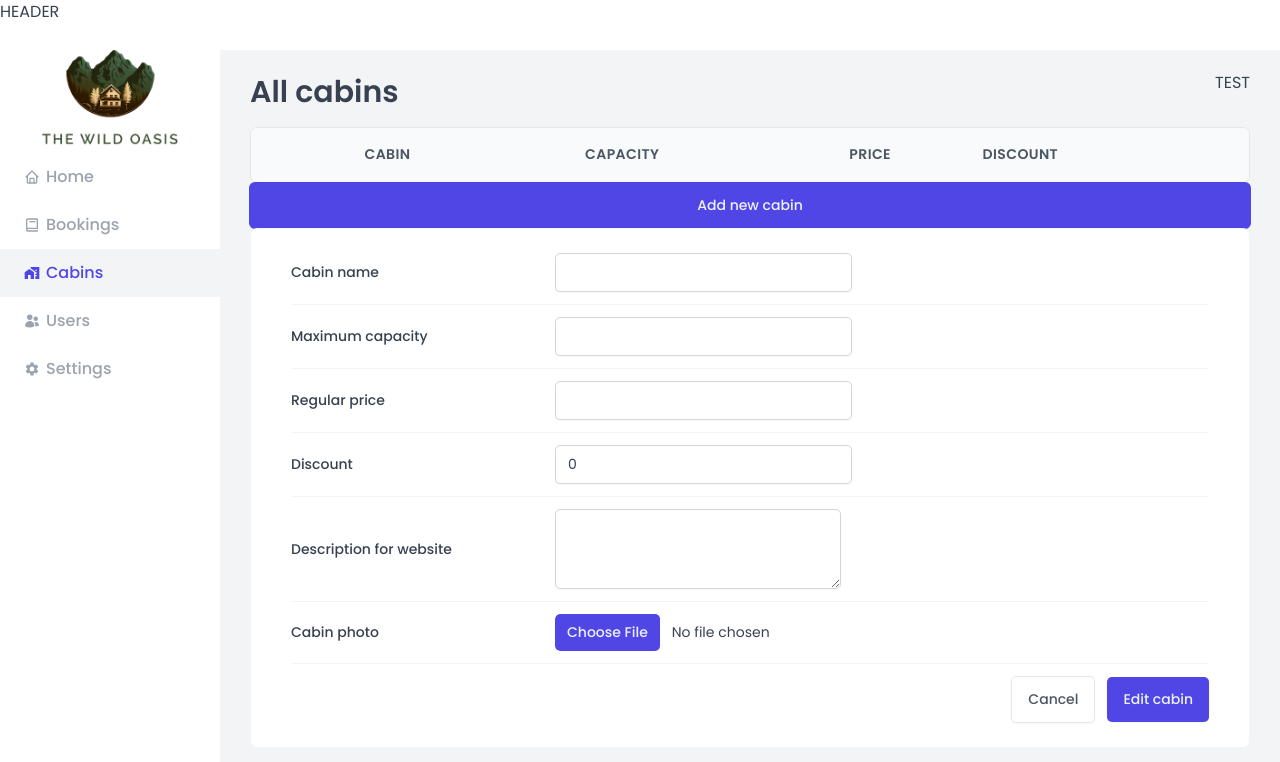
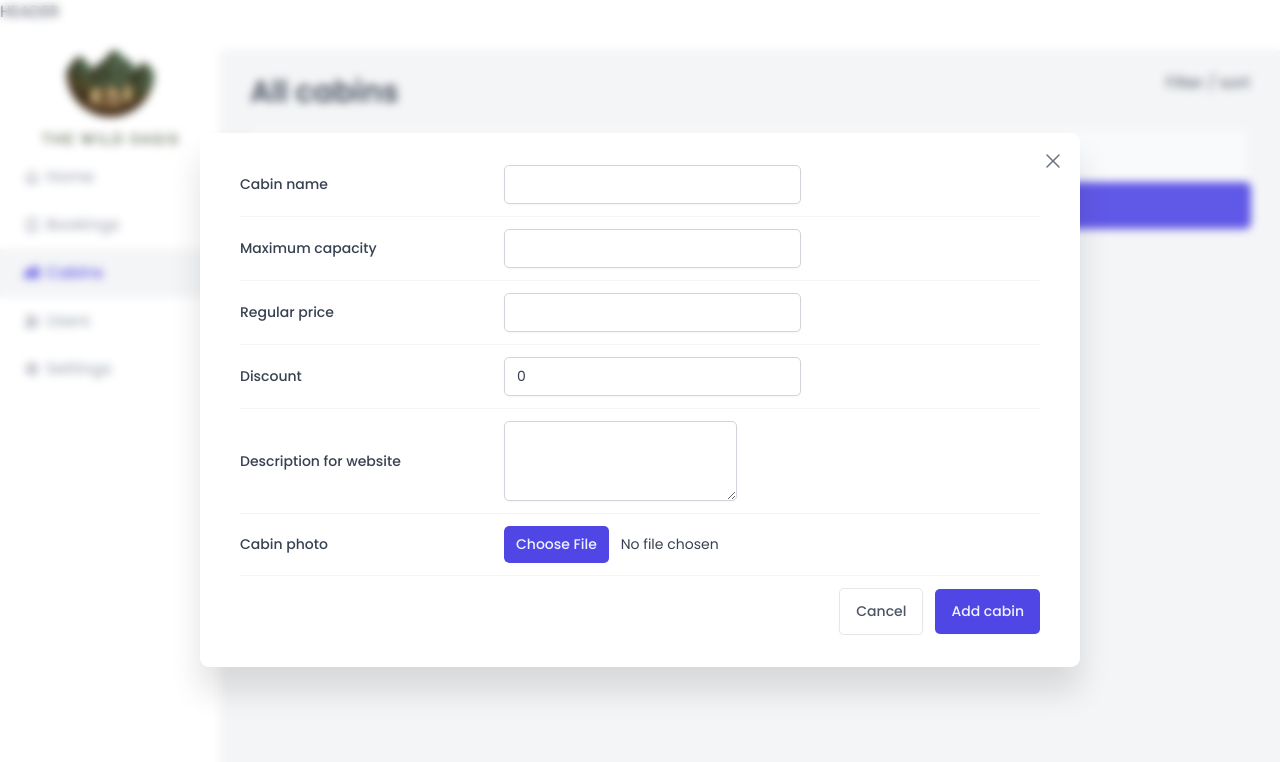
Before and after one commit to Damarwendha/the-wild-oasis, a React (Vite) app: page /cabins in a window 1280 px wide. Both pictures are taken after a click on the button "Add new cabin". Shown: the top 762 px of the page. Built offline with nearby package versions, Linux system fonts and the light colour scheme; no server answers; the database is empty; a web font is replaced by a local one.

Commit message:
🗽 feat(cabins): add modal when create / edit

```diff
--- /dev/null
+++ b/src/features/cabins/AddCabin.jsx
@@ -0,0 +1,18 @@
+import Button from "@/ui/Button";
+import Modal from "@/ui/Modal";
+import CreateEditCabinForm from "./CreateEditCabinForm";
+
+function AddCabin() {
+  return (
+    <Modal>
+      <Modal.ToOpen window="cabin-form">
+        <Button>Add new cabin</Button>
+      </Modal.ToOpen>
+      <Modal.Window name="cabin-form">
+        <CreateEditCabinForm />
+      </Modal.Window>
+    </Modal>
+  );
+}
+
+export default AddCabin;
--- a/src/features/cabins/CabinRow.jsx
+++ b/src/features/cabins/CabinRow.jsx
@@ -1,14 +1,11 @@
-import { useState } from "react";
 import styled from "styled-components";
-
 import { HiTrash } from "react-icons/hi2";
+import { BiDuplicate } from "react-icons/bi";
 
 import { formatCurrency } from "@/utils/helpers";
-
-import CreateCabinForm from "./CreateEditCabinForm";
 import { useDeleteCabin } from "./useDeleteCabin";
 import { useCreateCabin } from "./useCreateCabin";
-import { BiDuplicate, BiEdit } from "react-icons/bi";
+import EditCabin from "./EditCabin";
 
 const TableRow = styled.div`
   display: grid;
@@ -50,7 +47,6 @@ const Discount = styled.div`
 `;
 
 function CabinRow({ cabin }) {
-  const [showEditForm, setShowEditForm] = useState();
   const { id, name, maxCapacity, regularPrice, discount, image } = cabin;
 
   const { deleteCabin, isDeleting } = useDeleteCabin();
@@ -69,9 +65,7 @@ function CabinRow({ cabin }) {
         <Price>{formatCurrency(regularPrice)}</Price>
         <Discount>{formatCurrency(discount)}</Discount>
         <div>
-          <button onClick={() => setShowEditForm((s) => !s)}>
-            <BiEdit />
-          </button>
+          <EditCabin cabin={cabin} />
           <button onClick={() => deleteCabin(id)} disabled={isDeleting}>
             <HiTrash />
           </button>
@@ -80,7 +74,6 @@ function CabinRow({ cabin }) {
           </button>
         </div>
       </TableRow>
-      {showEditForm && <CreateCabinForm cabinToEdit={cabin} />}
     </>
   );
 }
--- a/src/features/cabins/CreateEditCabinForm.jsx
+++ b/src/features/cabins/CreateEditCabinForm.jsx
@@ -9,7 +9,6 @@ import Form from "@/ui/Form";
 import Button from "@/ui/Button";
 import FileInput from "@/ui/FileInput";
 import Textarea from "@/ui/Textarea";
-import Spinner from "@/ui/Spinner";
 import FormRow from "@/ui/FormRow";
 
 import { useCreateCabin } from "./useCreateCabin";
@@ -20,7 +19,7 @@ const Error = styled.span`
   color: var(--color-red-700);
 `;
 
-function CreateCabinForm({ cabinToEdit = {} }) {
+function CreateCabinForm({ cabinToEdit = {}, closeModal }) {
   // create session or edit session
   const isCreateSession = isEmptyObj(cabinToEdit);
 
@@ -29,18 +28,15 @@ function CreateCabinForm({ cabinToEdit = {} }) {
 
   const {
     handleSubmit,
-    reset,
     register,
     formState: { errors },
     getValues,
   } = useForm({ defaultValues: { ...otherValues } });
 
-  const { createCabin, isCreating } = useCreateCabin(reset);
-  const { editCabin, isEditing } = useEditCabin(reset);
+  const { createCabin, isCreating } = useCreateCabin(closeModal);
+  const { editCabin, isUpdating } = useEditCabin(closeModal);
 
-  const isWorking = isCreating || isEditing;
-
-  if (isWorking) return <Spinner />;
+  const isWorking = isCreating || isUpdating;
 
   function onSubmit(data) {
     const newImage = data.image;
@@ -59,11 +55,15 @@ function CreateCabinForm({ cabinToEdit = {} }) {
   }
 
   return (
-    <Form onSubmit={handleSubmit(onSubmit)}>
+    <Form
+      onSubmit={handleSubmit(onSubmit)}
+      type={closeModal ? "modal" : "regular"}
+    >
       <FormRow label="Cabin name">
         <Input
           type="text"
           id="name"
+          disabled={isWorking}
           {...register("name", { required: true })}
         />
         {errors.name && <Error>*This field is requiered</Error>}
@@ -73,6 +73,7 @@ function CreateCabinForm({ cabinToEdit = {} }) {
         <Input
           type="number"
           id="maxCapacity"
+          disabled={isWorking}
           {...register("maxCapacity", { required: true })}
         />
 
@@ -83,6 +84,7 @@ function CreateCabinForm({ cabinToEdit = {} }) {
         <Input
           type="number"
           id="regularPrice"
+          disabled={isWorking}
           {...register("regularPrice", { required: true })}
         />
 
@@ -94,6 +96,7 @@ function CreateCabinForm({ cabinToEdit = {} }) {
           type="number"
           id="discount"
           defaultValue={0}
+          disabled={isWorking}
           {...register("discount", {
             validate: (value) =>
               Number(value) < Number(getValues().regularPrice),
@@ -109,6 +112,7 @@ function CreateCabinForm({ cabinToEdit = {} }) {
           type="number"
           id="description"
           defaultValue=""
+          disabled={isWorking}
           {...register("description", { required: true })}
         />
         {errors.description && <Error>*This field is requiered</Error>}
@@ -118,6 +122,7 @@ function CreateCabinForm({ cabinToEdit = {} }) {
         <FileInput
           id="image"
           accept="image/*"
+          disabled={isWorking}
           {...register("image", { required: isCreateSession })}
         />
         {errors.image && <Error>*This field is requiered</Error>}
@@ -125,10 +130,17 @@ function CreateCabinForm({ cabinToEdit = {} }) {
 
       <FormRow>
         {/* type is an HTML attribute! */}
-        <Button variation="secondary" type="reset" disabled={isWorking}>
+        <Button
+          variation="secondary"
+          type="reset"
+          disabled={isWorking}
+          onClick={() => closeModal?.()}
+        >
           Cancel
         </Button>
-        <Button disabled={isWorking}>Edit cabin</Button>
+        <Button disabled={isWorking}>
+          {isCreateSession ? "Add cabin" : "Edit cabin"}
+        </Button>
       </FormRow>
     </Form>
   );
--- /dev/null
+++ b/src/features/cabins/EditCabin.jsx
@@ -0,0 +1,20 @@
+import { BiEdit } from "react-icons/bi";
+import Modal from "@/ui/Modal";
+import CreateEditCabinForm from "./CreateEditCabinForm";
+
+function EditCabin({ cabin }) {
+  return (
+    <Modal>
+      <Modal.ToOpen window="cabin-form">
+        <button>
+          <BiEdit />
+        </button>
+      </Modal.ToOpen>
+      <Modal.Window name="cabin-form">
+        <CreateEditCabinForm cabinToEdit={cabin} />
+      </Modal.Window>
+    </Modal>
+  );
+}
+
+export default EditCabin;
--- a/src/pages/Cabins.jsx
+++ b/src/pages/Cabins.jsx
@@ -1,24 +1,19 @@
-import { useState } from "react";
 import CabinTable from "@/features/cabins/CabinTable";
-import CreateCabinForm from "@/features/cabins/CreateEditCabinForm";
-import Button from "@/ui/Button";
+import AddCabin from "@/features/cabins/AddCabin";
 import Heading from "@/ui/Heading";
 import Row from "@/ui/Row";
 
 function Cabins() {
-  const [showForm, setShowForm] = useState(false);
-
   return (
     <>
       <Row>
         <Heading as="h1">All cabins</Heading>
-        <p>TEST</p>
+        <p>Filter / sort</p>
       </Row>
 
       <Row type="vertical">
         <CabinTable />
-        <Button onClick={() => setShowForm((s) => !s)}>Add new cabin</Button>
-        {showForm && <CreateCabinForm />}
+        <AddCabin />
       </Row>
     </>
   );
--- a/src/ui/Modal.jsx
+++ b/src/ui/Modal.jsx
@@ -1,4 +1,6 @@
+import { cloneElement, createContext, useContext, useState } from "react";
 import styled from "styled-components";
+import { HiXMark } from "react-icons/hi2";
 
 const StyledModal = styled.div`
   position: fixed;
@@ -48,3 +50,48 @@ const Button = styled.button`
     color: var(--color-grey-500);
   }
 `;
+
+const ModalContext = createContext();
+
+function Modal({ children }) {
+  const [openWindowByName, setOpenWindowByName] = useState("");
+
+  const close = () => setOpenWindowByName("");
+  const open = (windowName) => setOpenWindowByName(windowName);
+
+  return (
+    <ModalContext.Provider value={{ open, close, openWindowByName }}>
+      {children}
+    </ModalContext.Provider>
+  );
+}
+
+function ToOpen({ children, window }) {
+  const { open } = useContext(ModalContext);
+
+  return cloneElement(children, {
+    onClick: () => open(window),
+  });
+}
+
+function Window({ children, name: windowName }) {
+  const { openWindowByName, close } = useContext(ModalContext);
+
+  if (windowName !== openWindowByName) return;
+
+  return (
+    <Overlay>
+      <StyledModal>
+        <Button onClick={close}>
+          <HiXMark />
+        </Button>
+        <div>{cloneElement(children, { closeModal: close })}</div>
+      </StyledModal>
+    </Overlay>
+  );
+}
+
+Modal.ToOpen = ToOpen;
+Modal.Window = Window;
+
+export default Modal;
```
